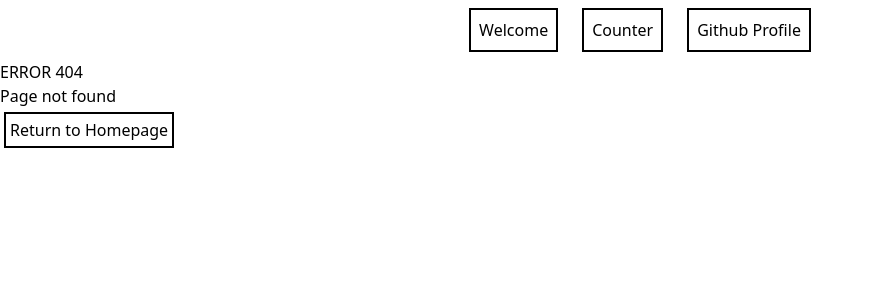
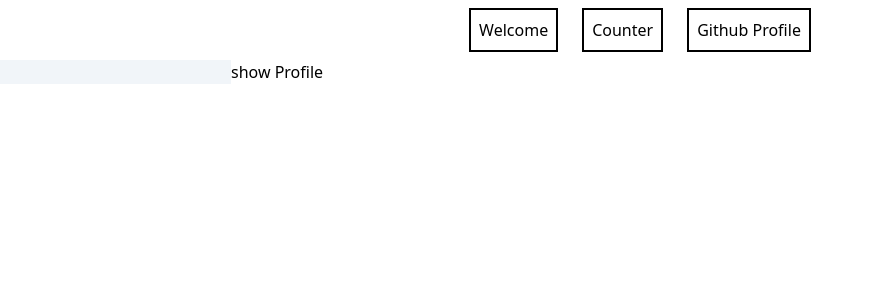
Before and after one commit to Yaricherchi7/React.js, a React (Create React App) app: page /user in a window 1280 px wide. Before the commit this address had no page. Shown: the top 300 px of the page, without its empty margins (0-874 px from the left). Built offline with nearby package versions, Linux system fonts and the light colour scheme.

Commit message:
es svolto

```diff
--- a/src/App.js
+++ b/src/App.js
@@ -3,6 +3,8 @@ import {Welcome} from "./Welcome"
 import { HookCounter } from "./HookCounter";
 import { ShowGithubUser } from "./ShowGithubUser";
 import { Link } from "react-router-dom";
+import { GithubUserList } from "./GithubUserList";
+import { GithubUsers } from "./GithubUsers";
 
 
 
@@ -19,6 +21,10 @@ export function App() {
              <Route path="/" element={<Welcome/>}/>
              <Route path="/counter" element={<HookCounter/>}/>
              <Route path="users/:username" element={<ShowGithubUser/>}/>
+             <Route path="/user" element={<GithubUserList/>}>
+              <Route index element={<p>Enter Username</p>}/>
+              <Route path=":username" element={<GithubUsers/>}/>
+             </Route>
              <Route path="*" element={
               <div>
                 <h2>ERROR 404</h2>
--- a/src/GithubUserList.js
+++ b/src/GithubUserList.js
@@ -18,7 +18,7 @@ import { GithubUsers } from "./GithubUsers";
 
     return(
         <div>
-            <input value={value} onChange={HandleChangeInput}/>
+            <input className="bg-slate-100" value={value} onChange={HandleChangeInput}/>
             <button onClick={HandleAddUser}>show Profile</button>
 
             <div>
```
